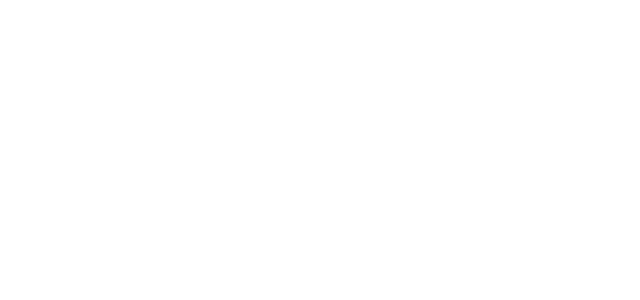
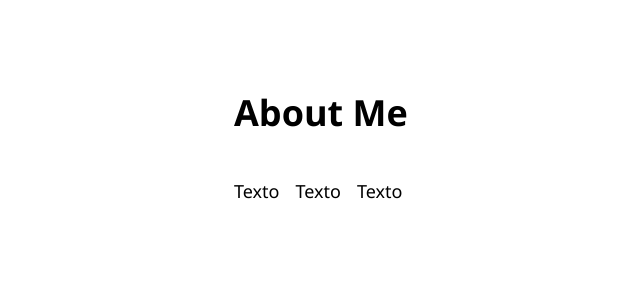
Before and after one commit to carlanlinux/proyecto-fp-front, a React (Create React App) app: page /about in a window 1280 px wide. Shown: the top 300 px of the page, without its empty margins (56-696 px from the left). Built offline with nearby package versions, Linux system fonts and the light colour scheme.

Commit message:
feat: Configure page links using react router links

```diff
--- a/src/App.js
+++ b/src/App.js
@@ -6,6 +6,9 @@
 } from 'react-router-dom';
 import './App.css';
 import HomePage from "./pages/HomePage";
+import AboutPage from "./pages/AboutPage";
+import ArticlesList from "./pages/ArticlesList";
+import ArticlePage from "./pages/ArticlePage";
 
 function App() {
   return (
@@ -13,9 +16,14 @@
       //Article:name --> Aquí recogemos el parámetro de la URL para poderlo utilizar en la página en cuestión
       <Router>
     <div className="App">
+      <div id="page-body">
       {/*Le decimos que la home debe abrir el componente de hompage usando exact le decimos que sólo queremos que cargue
       el componente cuando sea esa ruta y si no, que no cargue nada*/}
       <Route path = "/" component={HomePage} exact />
+      <Route path= "/about" component={AboutPage} exact />
+      <Route path="/articles-list" component={ArticlesList} exact />
+      <Route path="/article" component={ArticlePage} exact />
+      </div>
     </div>
       </Router>
   );
--- a/src/pages/AboutPage.js
+++ b/src/pages/AboutPage.js
@@ -0,0 +1,12 @@
+import React from 'react';
+
+const AboutPage = () => (
+    <>
+        <h1>About Me</h1>
+        <p>Texto</p>
+        <p>Texto</p>
+        <p>Texto</p>
+    </>
+);
+
+export default AboutPage;
--- a/src/pages/ArticlePage.js
+++ b/src/pages/ArticlePage.js
@@ -0,0 +1,12 @@
+import React from 'react';
+
+const ArticlePage = () => (
+    //<> </> Shorthand de <react.Fragment> Poner dentro el contenido </react.Fragment>==> Envolvemos las líneas de código
+    // con <> para exportarlo sin tener que usar divs. De normal para exportar varios niveles se tiene que envolver en div
+    <>
+        <h1>This is an Article</h1>
+
+    </>
+);
+
+export default ArticlePage;
--- a/src/pages/ArticlesList.js
+++ b/src/pages/ArticlesList.js
@@ -0,0 +1,12 @@
+import React from 'react';
+
+const ArticlesList = () => (
+    //<> </> Shorthand de <react.Fragment> Poner dentro el contenido </react.Fragment>==> Envolvemos las líneas de código
+    // con <> para exportarlo sin tener que usar divs. De normal para exportar varios niveles se tiene que envolver en div
+    <>
+        <h1>Articles</h1>
+
+    </>
+);
+
+export default ArticlesList;
```
Also changed, not shown: 1 other file (tests, documents, lock files or other folders).
